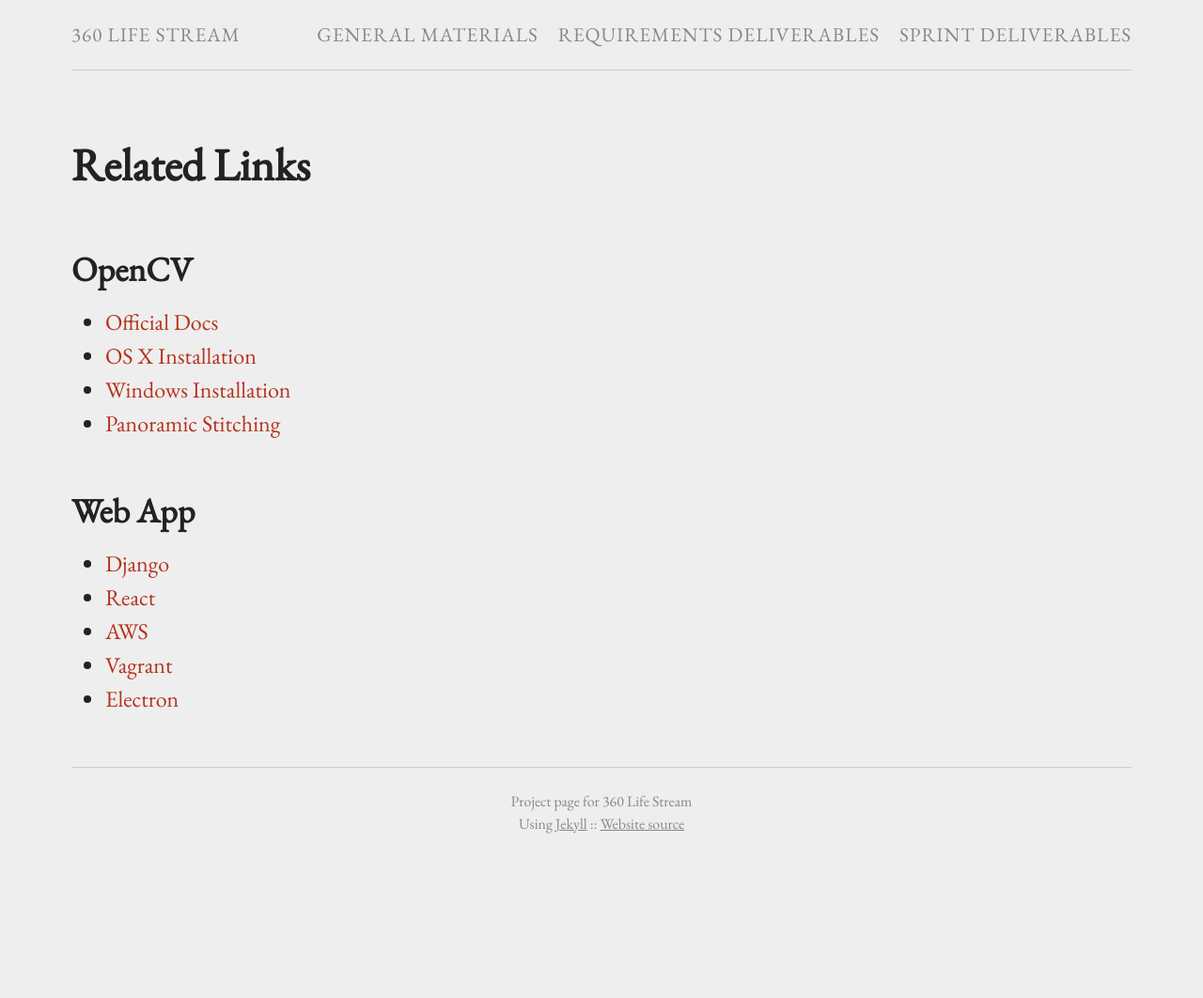
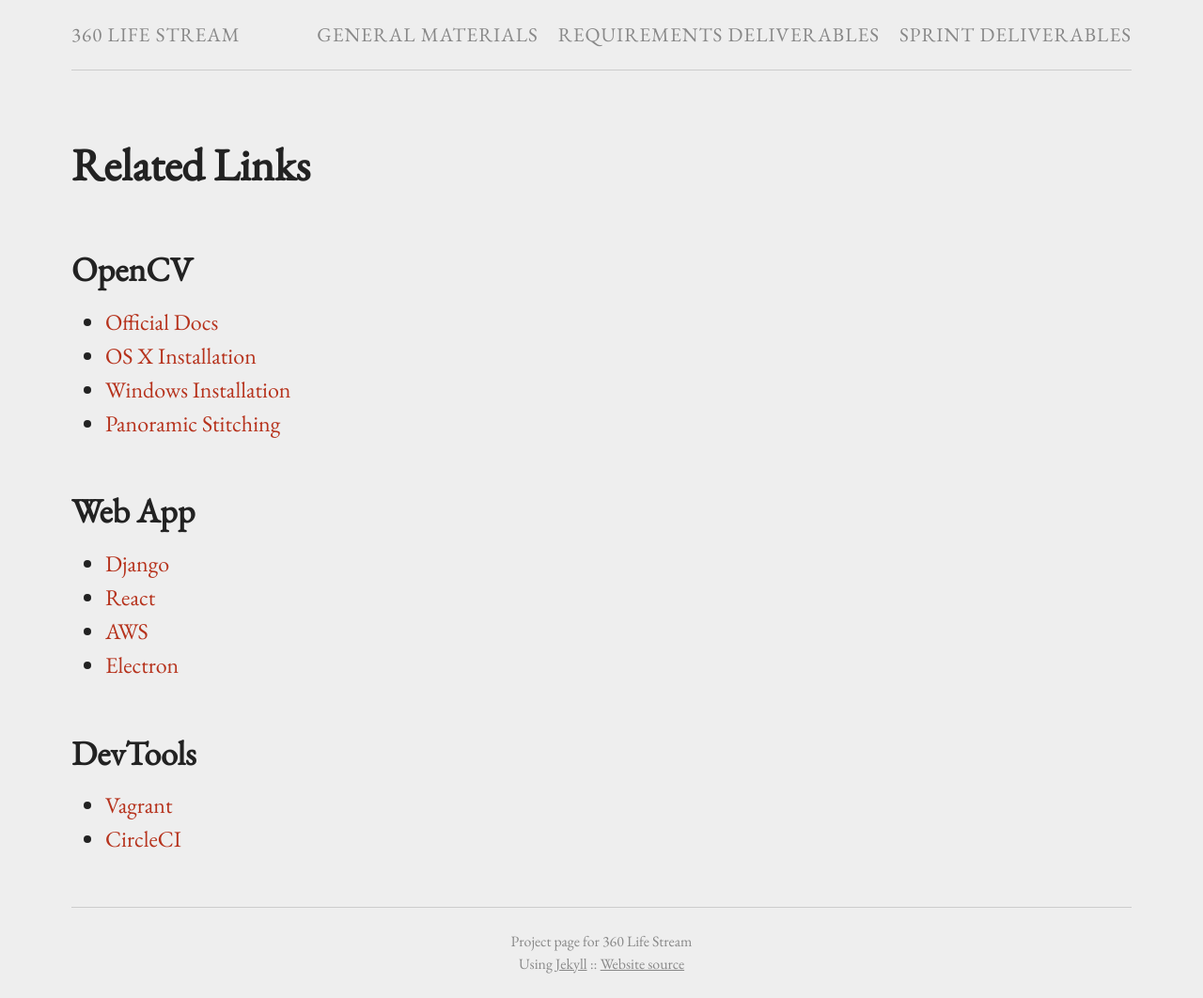
Before and after one commit to 360ls/360ls, a Jekyll site: the page built from _general/links.md, in a window 1280 px wide. Shown: the whole page at 94% size. Built offline with Jekyll 4.4.1, drawn with Linux system fonts in a browser that asks for light colours; before the commit the page ends 912 px from its top, so only the background shows below that.

Commit message:
add link for circleci docs

```diff
--- a/_general/links.md
+++ b/_general/links.md
@@ -13,5 +13,8 @@
 - [Django](https://docs.djangoproject.com/en/1.10/)
 - [React](https://facebook.github.io/react/index.html)
 - [AWS](https://aws.amazon.com/documentation/)
+- [Electron](http://electron.atom.io/)
+
+## DevTools
 - [Vagrant](https://www.vagrantup.com/docs/)
-- [Electron](http://electron.atom.io/)
+- [CircleCI](https://circleci.com/docs/)
```
